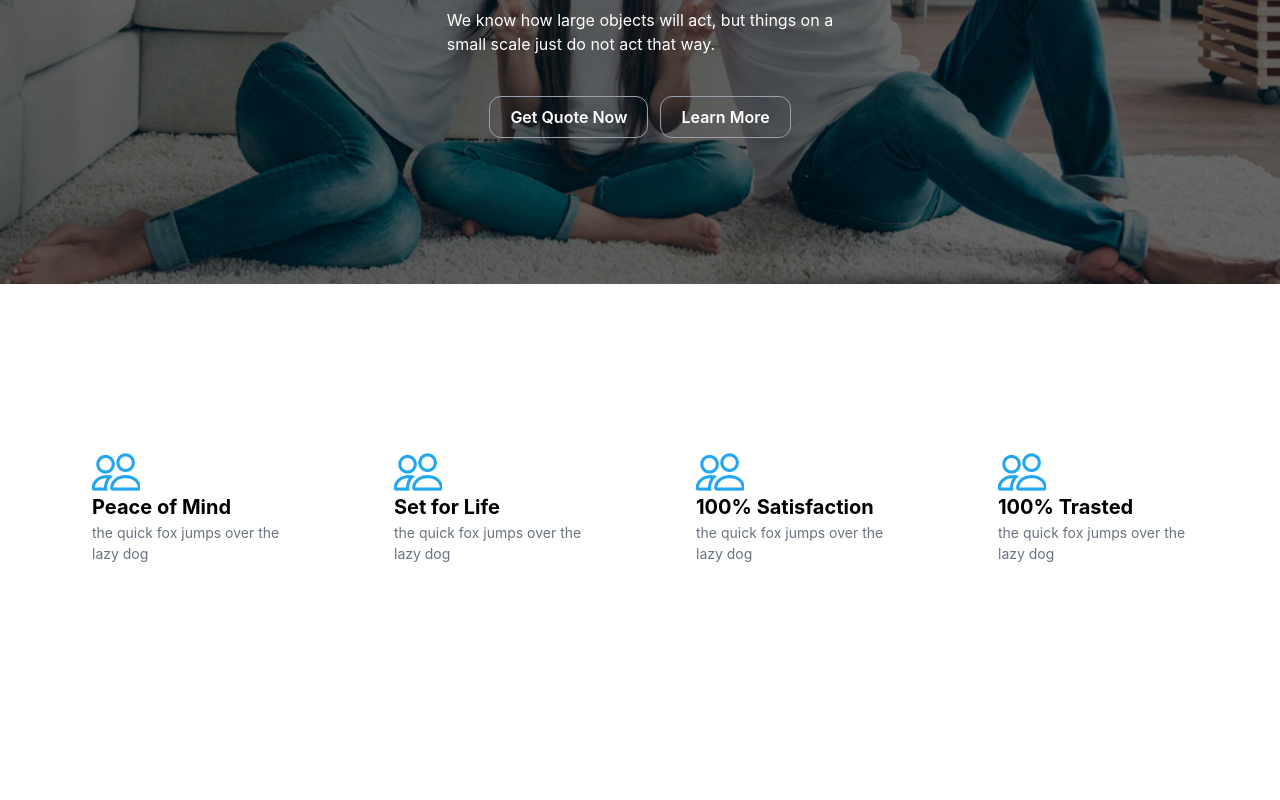
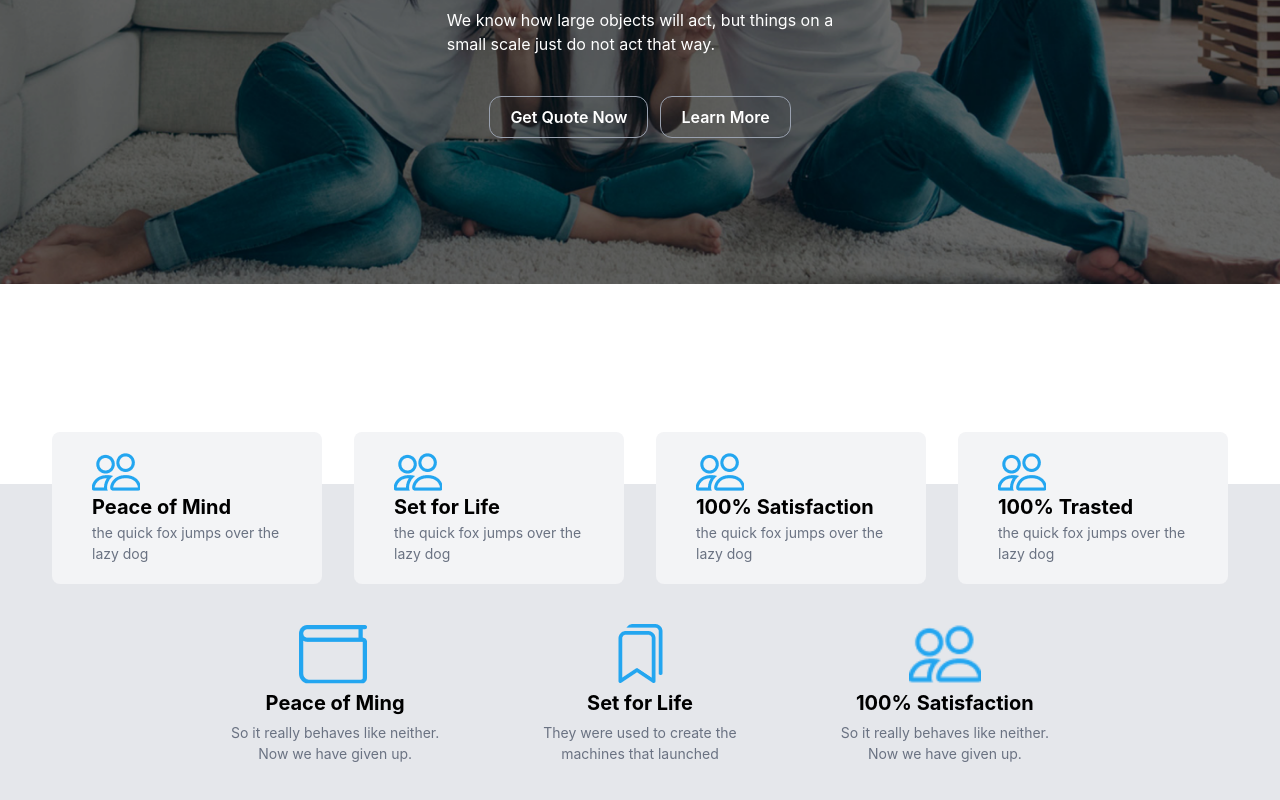
Before and after one commit to devjihad/Guardian_lifeinsurance, a React (Vite) app: page / in a window 1280 px wide. Shown: the part 316-1116 px from the top of the page. Before the commit the page ends 900 px from the top, so only its background shows below. Built offline with nearby package versions, Linux system fonts and the light colour scheme.

Commit message:
3 card done

```diff
--- a/src/Component/Home/Hero.jsx
+++ b/src/Component/Home/Hero.jsx
@@ -19,10 +19,8 @@ const Hero = () => {
   console.log(Slider);
 
   return (
-    <div
-      className="bg-cover bg-center min-h-150 r"
-      style={{ backgroundImage: `url(${banner})` }}
-    >
+    <div className="mb-50 ">
+      <div className="bg-cover bg-center min-h-150 r"style={{ backgroundImage: `url(${banner})` }} >
       <Navbar />
 
       <div className="container">
@@ -48,7 +46,7 @@ const Hero = () => {
 
           <div className="absolute -bottom-25  left-1/2 -translate-x-1/2">
             <div className="flex gap-8  w-full">
-              <div className="px-10 py-5 w-67.5 bg-white rounded-lg">
+              <div className="px-10 py-5 w-67.5 bg-gray-100 rounded-lg">
                 <img src={man} alt="" />
                 <h4 className="text-[20px] font-bold">Peace of Mind</h4>
                 <p className="text-[14px] text-gray-500">
@@ -56,7 +54,7 @@ const Hero = () => {
                 </p>
               </div>
 
-              <div className="px-10 py-5 w-67.5 bg-white rounded-lg">
+              <div className="px-10 py-5 w-67.5 bg-gray-100 rounded-lg">
                 <img src={man} alt="" />
                 <h4 className="text-[20px] font-bold">Set for Life</h4>
                 <p className="text-[14px] text-gray-500">
@@ -64,7 +62,7 @@ const Hero = () => {
                 </p>
               </div>
 
-              <div className="px-10 py-5 w-67.5 bg-white rounded-lg ">
+              <div className="px-10 py-5 w-67.5 bg-gray-100 rounded-lg ">
                 <img src={man} alt="" />
                 <h4 className="text-[20px] font-bold">100% Satisfaction</h4>
                 <p className="text-[14px] text-gray-500">
@@ -72,7 +70,7 @@ const Hero = () => {
                 </p>
               </div>
 
-              <div className="px-10 py-5 w-67.5 bg-white rounded-lg ">
+              <div className="px-10 py-5 w-67.5 bg-gray-100 rounded-lg ">
                 <img src={man} alt="" />
                 <h4 className="text-[20px] font-bold">100% Trasted </h4>
                 <p className="text-[14px] text-gray-500">
@@ -84,6 +82,7 @@ const Hero = () => {
 
       </div>
     </div>
+    </div>
   );
 };
 
--- a/src/Component/Home/Threecard.jsx
+++ b/src/Component/Home/Threecard.jsx
@@ -1,9 +1,27 @@
 import React from 'react';
-
+import man from '../../assets/menIcon.png'
+import file from '../../assets/file.png'
+import save from '../../assets/save.png'
 const Threecard = () => {
     return (
-        <div>
-
+        <div className='bg-gray-200 py-30'>
+            <div className='container flex gap-10 justify-center'>
+                <div className='  px-8 py-5 rounded-lg flex flex-col items-center gap-1'>
+                    <img src={file} alt="" />
+                    <h3 className="text-[20px] font-bold">Peace of Ming</h3>
+                    <p className="text-[14px] text-gray-500 text-center">So it really behaves like neither. <br />Now we have given up. </p>
+                </div>
+                <div className='  px-8 py-5 rounded-lg flex flex-col items-center gap-1'>
+                    <img src={save} alt="" />
+                    <h3 className="text-[20px] font-bold">Set for Life</h3>
+                    <p className="text-[14px] text-gray-500 text-center">They were used to create the <br />machines that launched </p>
+                </div>
+                <div className='  px-8 py-5 rounded-lg flex flex-col items-center gap-1'>
+                    <img src={man} alt="" className=' w-18' />
+                    <h3 className="text-[20px] font-bold">100% Satisfaction</h3>
+                    <p className="text-[14px] text-gray-500 text-center">So it really behaves like neither. <br />Now we have given up. </p>
+                </div>
+            </div>
         </div>
     );
 };
```
